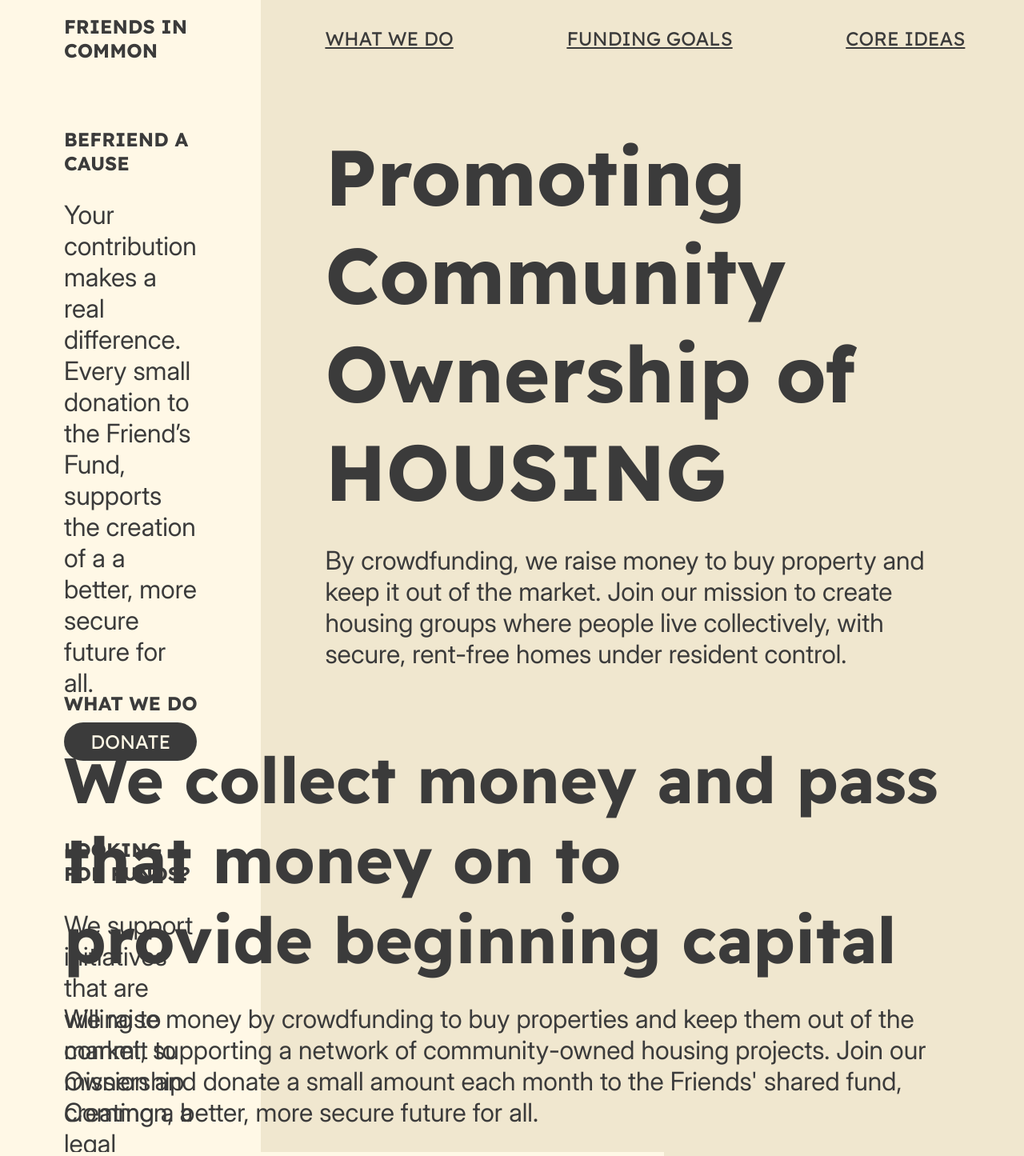
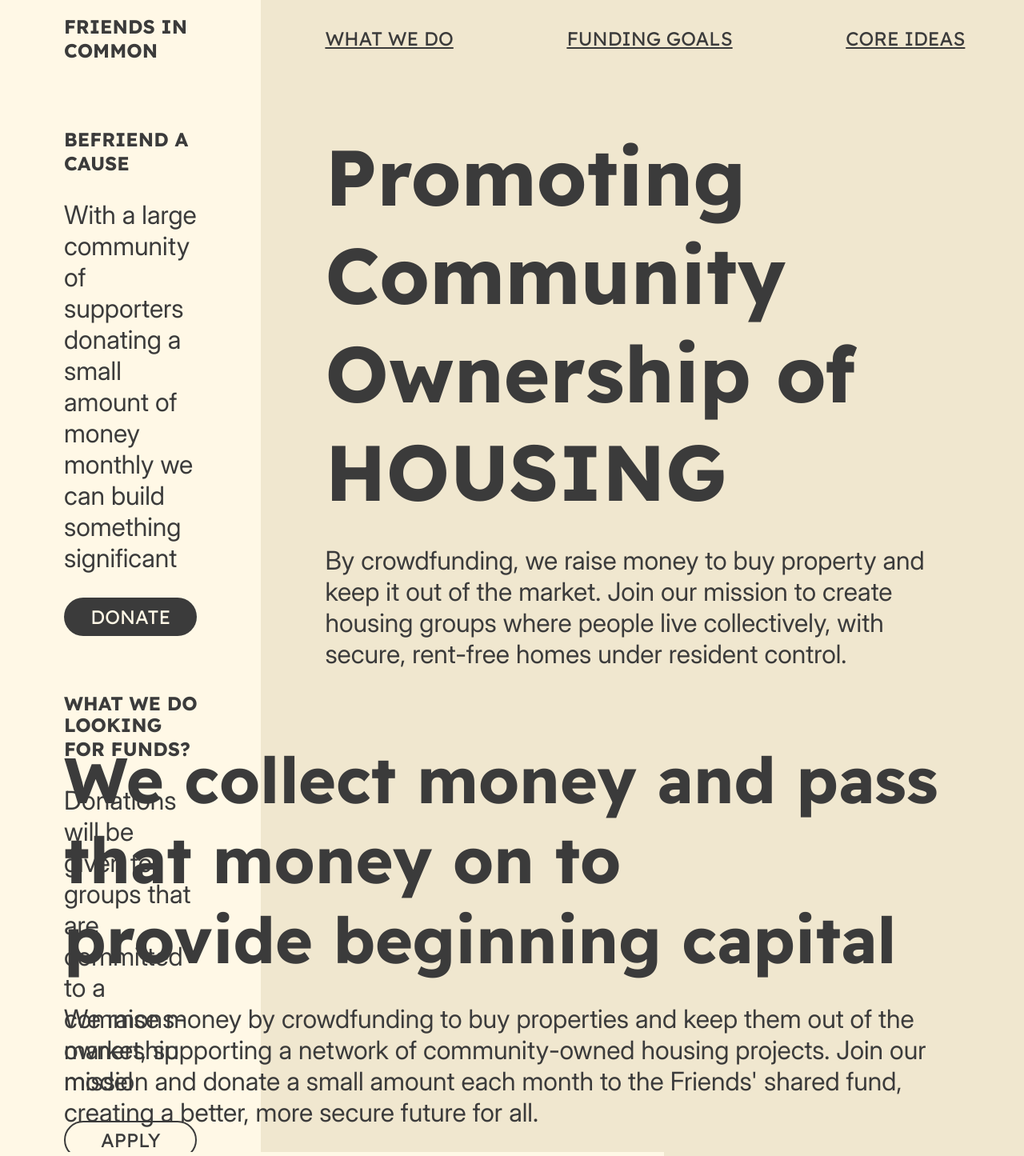
Before and after one commit to pessi-v/fic-website, a SvelteKit app: page / in a window 1280 px wide. Shown: the top 1445 px of the page at 80% size. Built offline with nearby package versions, Linux system fonts and the light colour scheme.

Commit message:
more copy

```diff
--- a/src/routes/+page.svelte
+++ b/src/routes/+page.svelte
@@ -6,8 +6,8 @@
 		<div class="flex-column-row-gap">
 			<h4 class="label">BEFRIEND A CAUSE</h4>
 			<p>
-				Your contribution makes a real difference. Every small donation to the Friend’s Fund,
-				supports the creation of a a better, more secure future for all.
+				With a large community of supporters donating a small amount of money monthly we can build
+				something significant
 			</p>
 			<a class="btn btn-primary buttonMain" href="#sectionForm">DONATE</a>
 		</div>
@@ -15,10 +15,7 @@
 	<div class="cardButtonSecondary">
 		<div class="flex-column-row-gap">
 			<h4 class="label">LOOKING FOR FUNDS?</h4>
-			<p>
-				We support initiatives that are willing to commit to Ownership Common, a legal agreement
-				between the legal entity of a project, and an external party
-			</p>
+			<p>Donations will be given to groups that are committed to a commons-ownership model</p>
 			<a class="btn btn-secondary buttonSecondary" href="#section2">APPLY</a>
 		</div>
 	</div>
@@ -95,8 +92,8 @@
 			<div class="cardThree mosaicCard">
 				<h2>Less housing stress leaves more time for political work</h2>
 				<p>
-					If your housing needs are covered, you'll have more capacities for important political
-					work. Donating money towards building the housing commons is therefore a way to support
+					If your housing needs are covered, you'll have more capacities for political work.
+					Donating money towards building the housing commons is therefore a way to support
 					activists involved in important causes.
 				</p>
 			</div>
```
